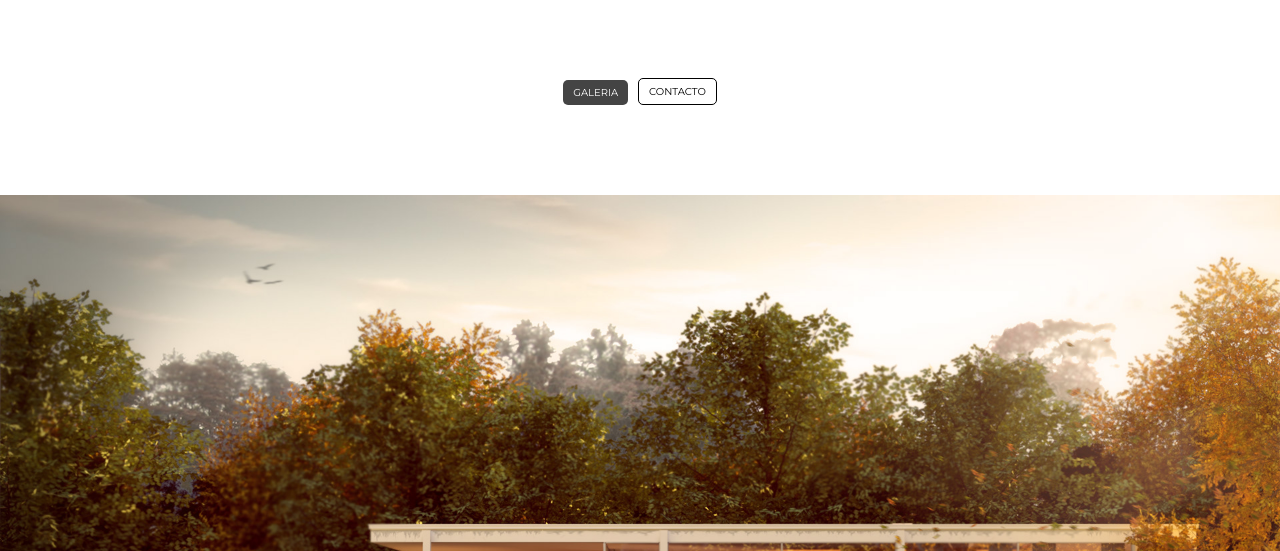
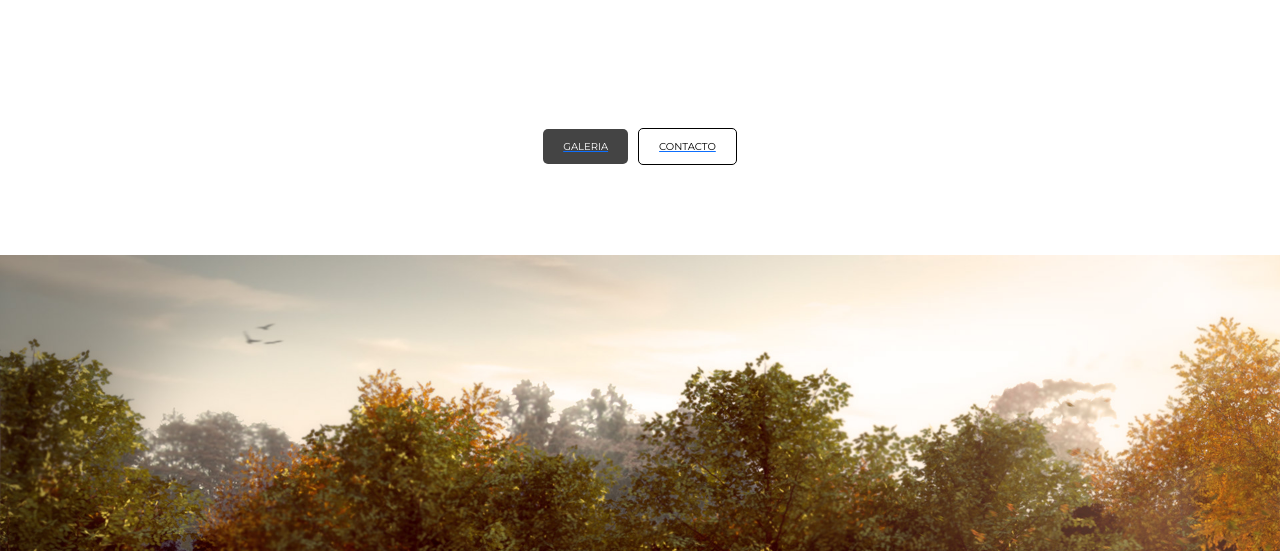
Before and after one commit to ElComancito/PF-Medina, a website: page index.html in a window 1280 px wide. Shown: the part 249-800 px from the top of the page. Drawn offline with nearby package versions, Linux system fonts and the light colour scheme; files that its build step writes are made by us from their sources.

Commit message:
botones extend

```diff
--- /dev/null
+++ b/scss/_button-style.scss
@@ -0,0 +1,68 @@
+ /*botones*/
+
+#botones {
+    display: flex;
+    justify-content: center;
+    align-items: center;
+    margin-top: 50px;
+  }
+
+.buttons {
+    display: block;
+    justify-content: center;
+    align-items: center;
+    margin-top: 50px;
+    font-size: 10x;
+  }
+
+.botonenviar {
+    background-color: #444;
+    color: #fff;
+    border: none;
+    border-radius: 5px;
+
+    &:hover {
+      background-color: #0e79b2;
+      color: #fff;
+      border-color: #0e79b2;
+    }
+  }
+
+  .botonborrar {
+    background-color: #fff;
+    color: #000;
+    border: 1px solid #000;
+    border-radius: 5px;
+
+    &:hover {
+      background-color: #0e79b2;
+      color: #fff;
+      border-color: #0e79b2;
+    }
+  }
+
+  .botoncontacto button {
+    @extend .botonborrar;
+    padding: 5px 10px;
+    font-size: 10px;
+    margin-left: 10px;
+  }
+
+  .botongaleria button {
+    @extend .botonenviar;
+    padding: 5px 10px;
+    font-size: 10px;
+  }
+
+  .botonenviar {
+    @extend .buttons;
+    @extend .botonenviar;
+    padding: 10px 20px;
+  }
+
+  .botonborrar {
+    @extend .buttons;
+    @extend .botonborrar;
+    padding: 10px 20px;
+    cursor: pointer;
+  }
--- a/scss/_contacto.scss
+++ b/scss/_contacto.scss
@@ -100,44 +100,44 @@
   .form h2 {
     color: black
   }
-  /*botones*/
+//   /*botones*/
 
-.buttons {
-    display: block;
-    justify-content: center;
-    align-items: center;
-    margin-top: 50px;
-    font-size: 10x;
-  }
+// .buttons {
+//     display: block;
+//     justify-content: center;
+//     align-items: center;
+//     margin-top: 50px;
+//     font-size: 10x;
+//   }
 
-  .botonenviar {
-    background-color: #444;
-    color: #fff;
-    border: none;
-    border-radius: 5px;
-    padding: 10px 20px;
+//   .botonenviar {
+//     background-color: #444;
+//     color: #fff;
+//     border: none;
+//     border-radius: 5px;
+//     padding: 10px 20px;
 
-    &:hover {
-      background-color: #0e79b2;
-      color: #fff;
-      border-color: #0e79b2;
-    }
-  }
+//     &:hover {
+//       background-color: #0e79b2;
+//       color: #fff;
+//       border-color: #0e79b2;
+//     }
+//   }
 
-  .botonborrar {
-    background-color: #fff;
-    color: #333;
-    border: 1px solid #333;
-    padding: 10px 20px;
-    cursor: pointer;
-    border-radius: 5px;
+//   .botonborrar {
+//     background-color: #fff;
+//     color: #333;
+//     border: 1px solid #333;
+//     padding: 10px 20px;
+//     cursor: pointer;
+//     border-radius: 5px;
 
-    &:hover {
-      background-color: #0e79b2;
-      color: #fff;
-      border-color: #0e79b2;
-    }
-  }
+//     &:hover {
+//       background-color: #0e79b2;
+//       color: #fff;
+//       border-color: #0e79b2;
+//     }
+//   }
 
   /*metodos de contacto iconos y ultimo texto*/
 
--- a/scss/_index.scss
+++ b/scss/_index.scss
@@ -22,41 +22,41 @@
     margin: 100px auto;
   }
 
-  #botones {
-    display: flex;
-    justify-content: center;
-    align-items: center;
-    margin-top: 50px;
-  }
+  // #botones {
+  //   display: flex;
+  //   justify-content: center;
+  //   align-items: center;
+  //   margin-top: 50px;
+  // }
 
-  .botongaleria button {
-    background-color: #444;
-    color: #fff;
-    border: none;
-    border-radius: 5px;
-    padding: 5px 10px;
-    font-size: 10px;
-  }
+  // .botongaleria button {
+  //   background-color: #444;
+  //   color: #fff;
+  //   border: none;
+  //   border-radius: 5px;
+  //   padding: 5px 10px;
+  //   font-size: 10px;
+  // }
 
-  .botoncontacto button {
-    background-color: #fff;
-    color: #000;
-    border: 1px solid #000;
-    border-radius: 5px;
-    padding: 5px 10px;
-    font-size: 10px;
-    margin-left: 10px;
-  }
+  // .botoncontacto button {
+  //   background-color: #fff;
+  //   color: #000;
+  //   border: 1px solid #000;
+  //   border-radius: 5px;
+  //   padding: 5px 10px;
+  //   font-size: 10px;
+  //   margin-left: 10px;
+  // }
 
-  .botongaleria button:hover {
-    background-color: #0e79b2;
-  }
+  // .botongaleria button:hover {
+  //   background-color: #0e79b2;
+  // }
 
-  .botoncontacto button:hover {
-    background-color: #0e79b2;
-    color: #fff;
-    border-color: #0e79b2;
-  }
+  // .botoncontacto button:hover {
+  //   background-color: #0e79b2;
+  //   color: #fff;
+  //   border-color: #0e79b2;
+  // }
 
   #proyecto {
     margin-top: 90px;
--- a/scss/style.scss
+++ b/scss/style.scss
@@ -5,3 +5,4 @@
 @import '_galeria.scss';
 @import '_equipo.scss';
 @import '_contacto.scss';
+@import '_button-style.scss';
```
Also changed, not shown: csss/style.css, 1 other file.
